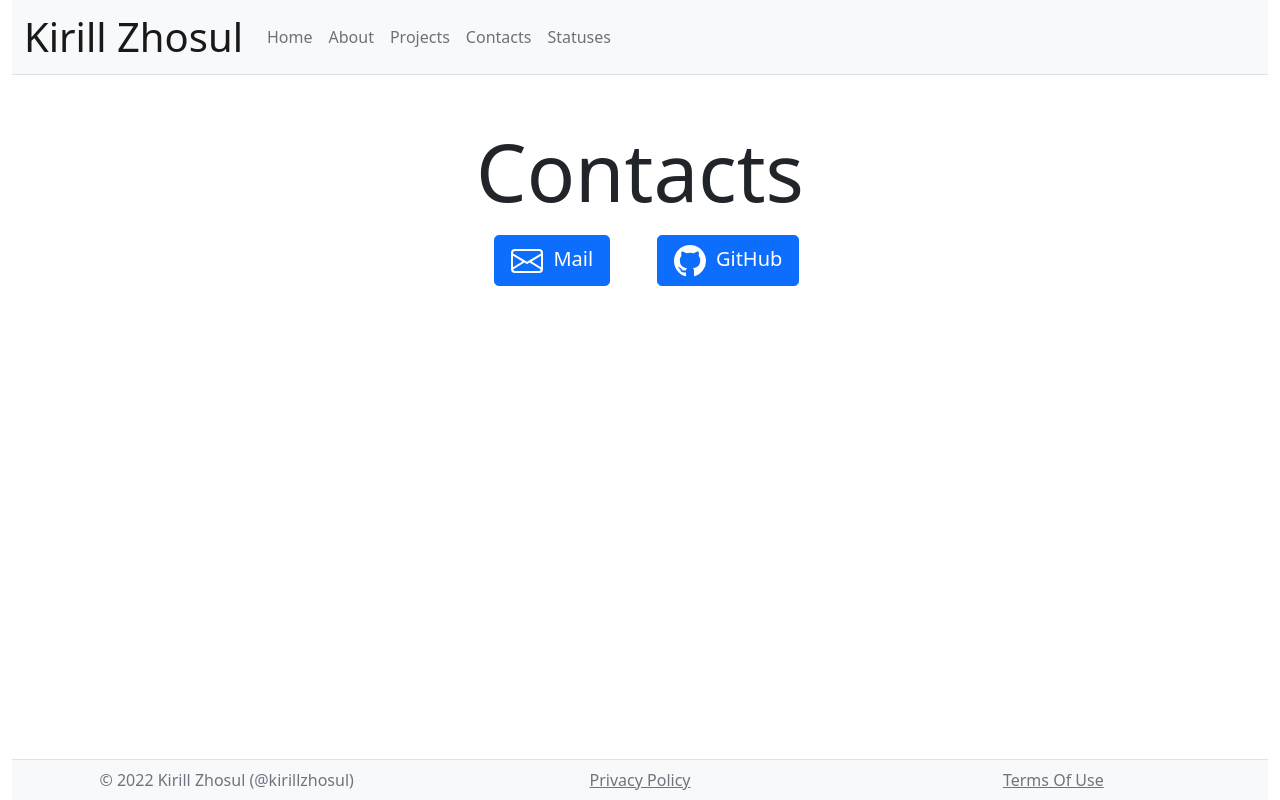
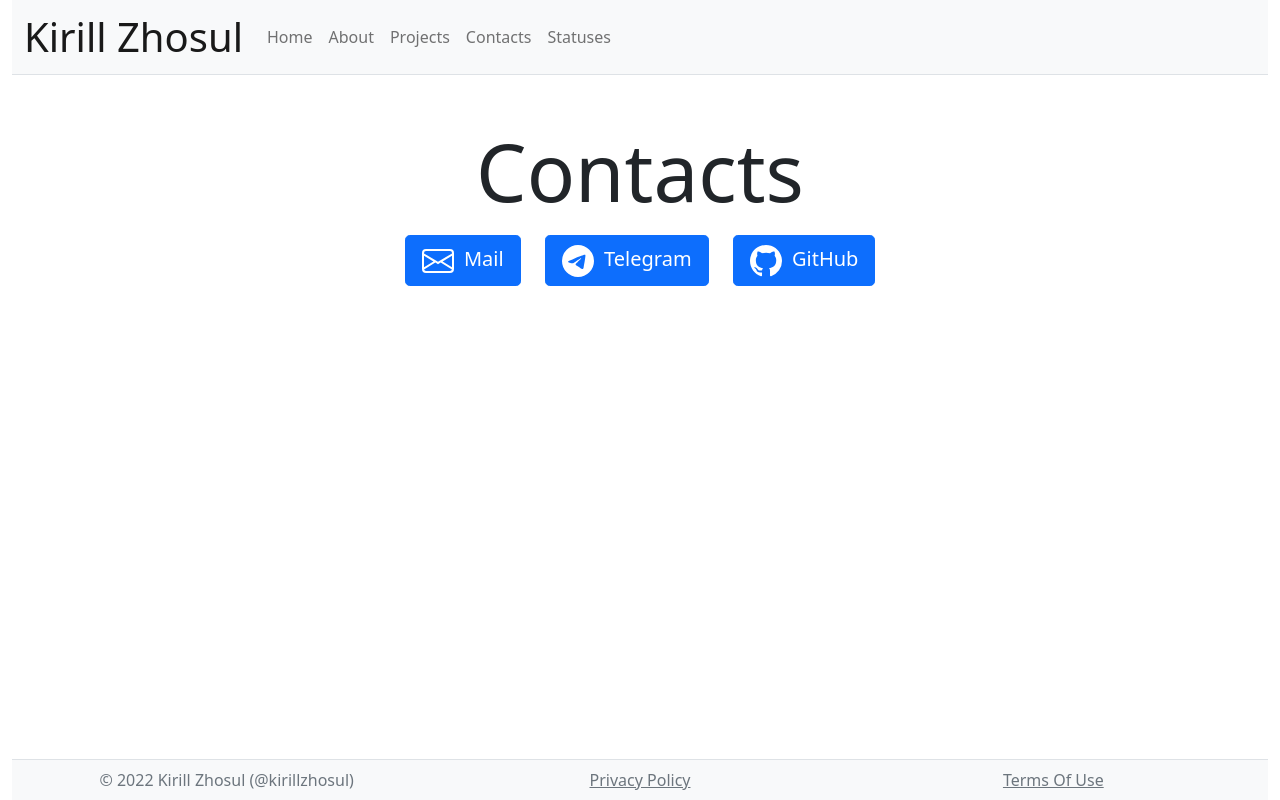
Before and after one commit to kirillzhosul/frontend, a React (Create React App) app in the folder src/page/: page /contacts in a window 1280 px wide. Built offline with nearby package versions, Linux system fonts and the light colour scheme.

Commit message:
Telegram

```diff
--- a/src/page/src/pages/ContactsPage.js
+++ b/src/page/src/pages/ContactsPage.js
@@ -12,7 +12,7 @@ const ContactsPage = function(){
                     </p>
 
                     <div className="row">
-                        <div className="col">
+                        <div className="col-md-auto">
                             <a href="mailto: kirillzhosul@yandex.com" className="btn btn-primary btn-lg">
                                 <svg xmlns="http://www.w3.org/2000/svg" width="32" height="32" fill="currentColor" className="bi bi-envelope" viewBox="0 0 16 16">
                                     <path d="M0 4a2 2 0 0 1 2-2h12a2 2 0 0 1 2 2v8a2 2 0 0 1-2 2H2a2 2 0 0 1-2-2V4Zm2-1a1 1 0 0 0-1 1v.217l7 4.2 7-4.2V4a1 1 0 0 0-1-1H2Zm13 2.383-4.708 2.825L15 11.105V5.383Zm-.034 6.876-5.64-3.471L8 9.583l-1.326-.795-5.64 3.47A1 1 0 0 0 2 13h12a1 1 0 0 0 .966-.741ZM1 11.105l4.708-2.897L1 5.383v5.722Z"/>
@@ -22,7 +22,17 @@ const ContactsPage = function(){
                             </a>
                         </div>
 
-                        <div className="col">
+                        <div className="col-md-auto">
+                            <a href="https://github.com/kirillzhosul" className="btn btn-primary btn-lg">
+                                <svg xmlns="http://www.w3.org/2000/svg" width="32" height="32" fill="currentColor" class="bi bi-telegram" viewBox="0 0 16 16">
+                                    <path d="M16 8A8 8 0 1 1 0 8a8 8 0 0 1 16 0zM8.287 5.906c-.778.324-2.334.994-4.666 2.01-.378.15-.577.298-.595.442-.03.243.275.339.69.47l.175.055c.408.133.958.288 1.243.294.26.006.549-.1.868-.32 2.179-1.471 3.304-2.214 3.374-2.23.05-.012.12-.026.166.016.047.041.042.12.037.141-.03.129-1.227 1.241-1.846 1.817-.193.18-.33.307-.358.336a8.154 8.154 0 0 1-.188.186c-.38.366-.664.64.015 1.088.327.216.589.393.85.571.284.194.568.387.936.629.093.06.183.125.27.187.331.236.63.448.997.414.214-.02.435-.22.547-.82.265-1.417.786-4.486.906-5.751a1.426 1.426 0 0 0-.013-.315.337.337 0 0 0-.114-.217.526.526 0 0 0-.31-.093c-.3.005-.763.166-2.984 1.09z"/>
+                                </svg>
+                                &nbsp;
+                                Telegram
+                            </a>
+                        </div>
+
+                        <div className="col-md-auto">
                             <a href="https://github.com/kirillzhosul" className="btn btn-primary btn-lg">
                                 <svg xmlns="http://www.w3.org/2000/svg" width="32" height="32" fill="currentColor" className="bi bi-github" viewBox="0 0 16 16">
                                     <path d="M8 0C3.58 0 0 3.58 0 8c0 3.54 2.29 6.53 5.47 7.59.4.07.55-.17.55-.38 0-.19-.01-.82-.01-1.49-2.01.37-2.53-.49-2.69-.94-.09-.23-.48-.94-.82-1.13-.28-.15-.68-.52-.01-.53.63-.01 1.08.58 1.23.82.72 1.21 1.87.87 2.33.66.07-.52.28-.87.51-1.07-1.78-.2-3.64-.89-3.64-3.95 0-.87.31-1.59.82-2.15-.08-.2-.36-1.02.08-2.12 0 0 .67-.21 2.2.82.64-.18 1.32-.27 2-.27.68 0 1.36.09 2 .27 1.53-1.04 2.2-.82 2.2-.82.44 1.1.16 1.92.08 2.12.51.56.82 1.27.82 2.15 0 3.07-1.87 3.75-3.65 3.95.29.25.54.73.54 1.48 0 1.07-.01 1.93-.01 2.2 0 .21.15.46.55.38A8.012 8.012 0 0 0 16 8c0-4.42-3.58-8-8-8z"/>
--- a/src/page/src/pages/ProjectsPage.js
+++ b/src/page/src/pages/ProjectsPage.js
@@ -12,7 +12,7 @@ const ProjectsPage = function(){
                     </p>
 
                     <div className="row">
-                        <div className="col">
+                        <div className="col-md-auto">
                             <a href="https://notes.kirillzhosul.site/" className="btn btn-primary btn-lg">
                                 <svg xmlns="http://www.w3.org/2000/svg" width="32" height="32" fill="currentColor" className="bi bi-stickies" viewBox="0 0 16 16">
                                     <path d="M1.5 0A1.5 1.5 0 0 0 0 1.5V13a1 1 0 0 0 1 1V1.5a.5.5 0 0 1 .5-.5H14a1 1 0 0 0-1-1H1.5z"/>
@@ -22,7 +22,7 @@ const ProjectsPage = function(){
                             </a>
                         </div>
 
-                        <div className="col">
+                        <div className="col-md-auto">
                             <a href="/" className="btn btn-primary btn-lg disabled">
                                 This page
                             </a>
```
